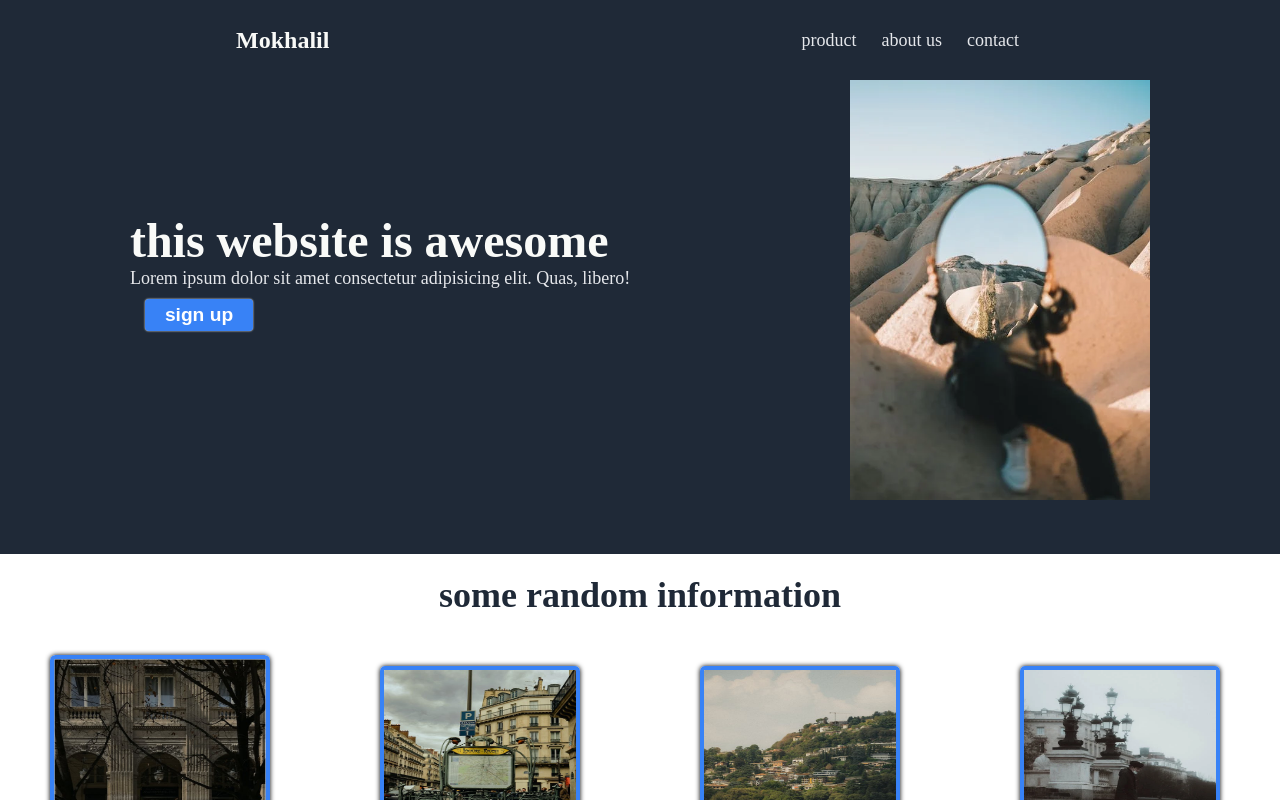
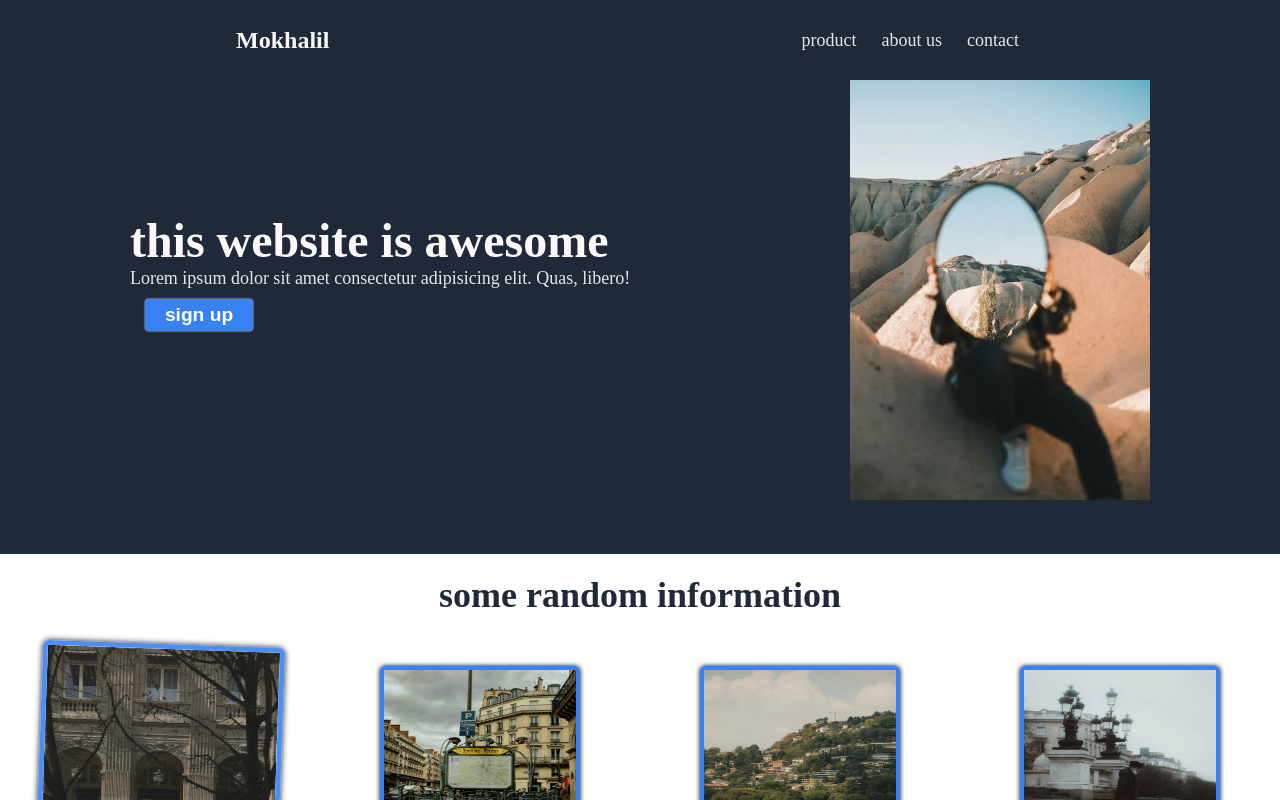
Before and after one commit to mokhalil00/project-landing-page, a plain HTML site: page index.html in a window 1280 px wide. In both pictures the pointer is over the picture 160 px from the left and 766 px from the top of the page. Shown: the top 800 px of the page. Drawn offline with Linux system fonts and the light colour scheme.

Commit message:
image animation

```diff
--- a/style.css
+++ b/style.css
@@ -185,6 +185,13 @@ a{
     border: 4px solid #3882f6;
     border-radius: 5px;
     box-shadow: 0 0 5px;
+    transition: all 0.6 ease;
+}
+
+.card-img:hover {
+    transform: scale(1.1) rotate(2deg);
+    opacity: 0.9;
+
 }
 
 .quote {
```
